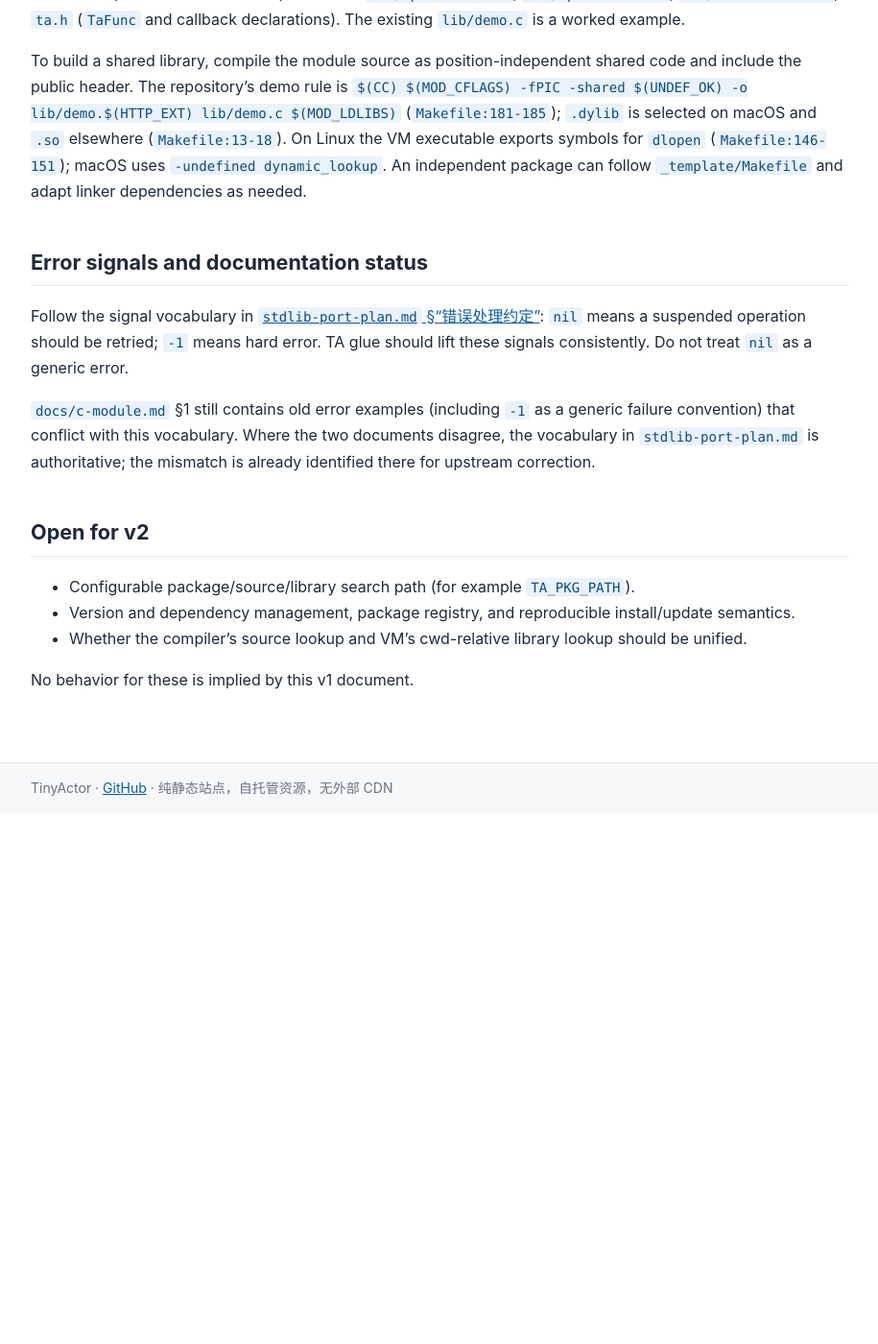
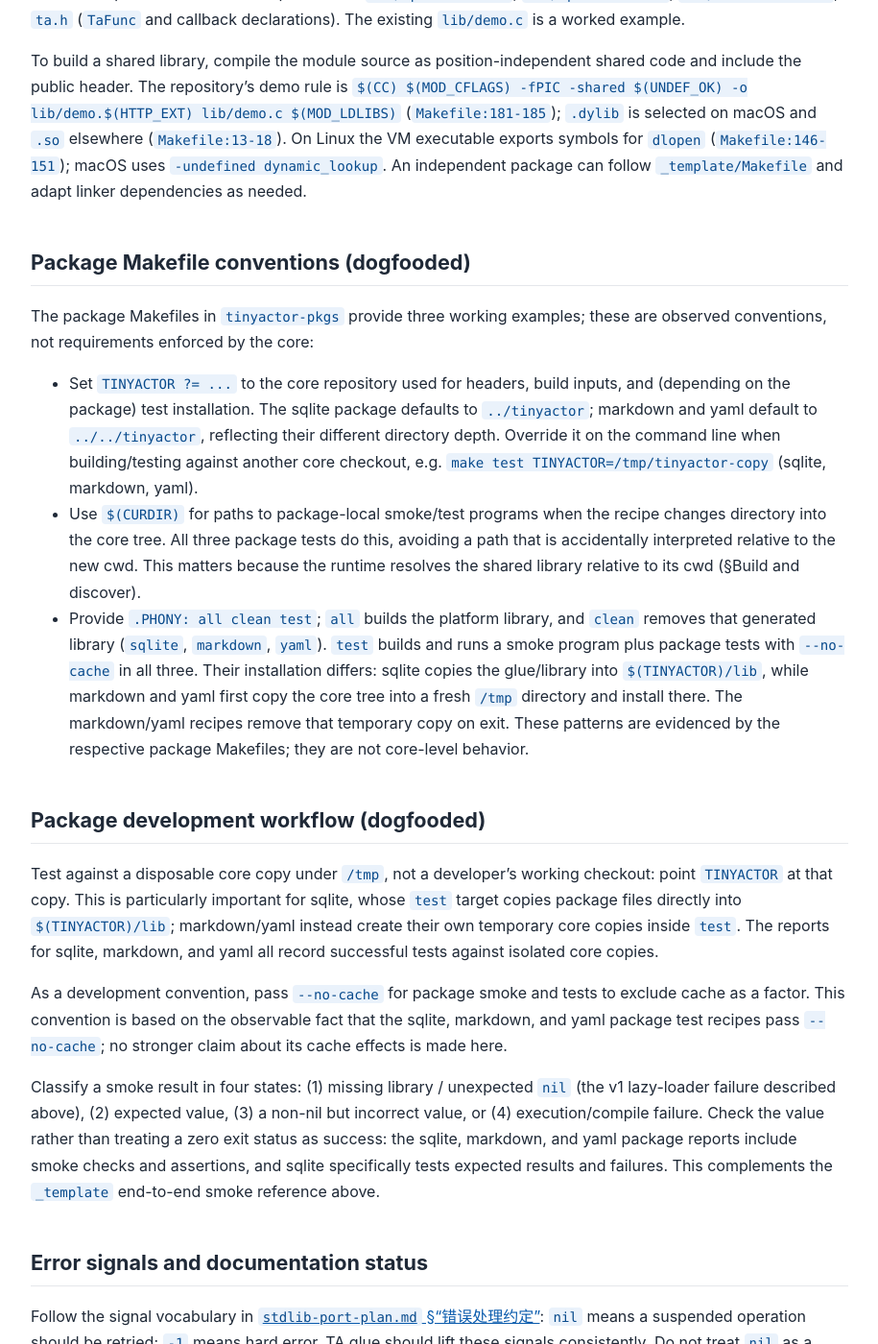
Before and after one commit to tiancaiamao/tinyactor, a Jekyll site: the page built from docs/packages.md, in a window 1280 px wide and 1400 px high, scrolled down 1756 px. Shown: the whole window at 96% size, without its empty margins (182-1097 px from the left). Built offline with Jekyll 4.4.1, drawn with Linux system fonts in a browser that asks for light colours; our own code applies the rules of GitHub Pages for plain Markdown files; before the commit the page ends 2603 px from its top, so only the background shows below that; some of the changed text lies outside the part shown.

Commit message:
docs(packages): distill dogfooded Makefile and dev-workflow conventions
From sqlite/markdown/yaml package work: TINYACTOR override, CURDIR usage
to avoid cwd-relative load misalignment, /tmp disposable-core testing,
and --no-cache as convention (claimed only as observable Makefile fact).

```diff
--- a/docs/packages.md
+++ b/docs/packages.md
@@ -30,6 +30,22 @@ A dynamic C module exports `void vm_load_self(VM *vm)`. The VM finds that exact
 
 To build a shared library, compile the module source as position-independent shared code and include the public header. The repository's demo rule is `$(CC) $(MOD_CFLAGS) -fPIC -shared $(UNDEF_OK) -o lib/demo.$(HTTP_EXT) lib/demo.c $(MOD_LDLIBS)` (`Makefile:181-185`); `.dylib` is selected on macOS and `.so` elsewhere (`Makefile:13-18`). On Linux the VM executable exports symbols for `dlopen` (`Makefile:146-151`); macOS uses `-undefined dynamic_lookup`. An independent package can follow `_template/Makefile` and adapt linker dependencies as needed.
 
+## Package Makefile conventions (dogfooded)
+
+The package Makefiles in `tinyactor-pkgs` provide three working examples; these are observed conventions, not requirements enforced by the core:
+
+* Set `TINYACTOR ?= ...` to the core repository used for headers, build inputs, and (depending on the package) test installation. The sqlite package defaults to `../tinyactor`; markdown and yaml default to `../../tinyactor`, reflecting their different directory depth. Override it on the command line when building/testing against another core checkout, e.g. `make test TINYACTOR=/tmp/tinyactor-copy` (sqlite, markdown, yaml).
+* Use `$(CURDIR)` for paths to package-local smoke/test programs when the recipe changes directory into the core tree. All three package tests do this, avoiding a path that is accidentally interpreted relative to the new cwd. This matters because the runtime resolves the shared library relative to its cwd (§Build and discover).
+* Provide `.PHONY: all clean test`; `all` builds the platform library, and `clean` removes that generated library (`sqlite`, `markdown`, `yaml`). `test` builds and runs a smoke program plus package tests with `--no-cache` in all three. Their installation differs: sqlite copies the glue/library into `$(TINYACTOR)/lib`, while markdown and yaml first copy the core tree into a fresh `/tmp` directory and install there. The markdown/yaml recipes remove that temporary copy on exit. These patterns are evidenced by the respective package Makefiles; they are not core-level behavior.
+
+## Package development workflow (dogfooded)
+
+Test against a disposable core copy under `/tmp`, not a developer's working checkout: point `TINYACTOR` at that copy. This is particularly important for sqlite, whose `test` target copies package files directly into `$(TINYACTOR)/lib`; markdown/yaml instead create their own temporary core copies inside `test`. The reports for sqlite, markdown, and yaml all record successful tests against isolated core copies.
+
+As a development convention, pass `--no-cache` for package smoke and tests to exclude cache as a factor. This convention is based on the observable fact that the sqlite, markdown, and yaml package test recipes pass `--no-cache`; no stronger claim about its cache effects is made here.
+
+Classify a smoke result in four states: (1) missing library / unexpected `nil` (the v1 lazy-loader failure described above), (2) expected value, (3) a non-nil but incorrect value, or (4) execution/compile failure. Check the value rather than treating a zero exit status as success: the sqlite, markdown, and yaml package reports include smoke checks and assertions, and sqlite specifically tests expected results and failures. This complements the `_template` end-to-end smoke reference above.
+
 ## Error signals and documentation status
 
 Follow the signal vocabulary in [`stdlib-port-plan.md` §“错误处理约定”](stdlib-port-plan.md#贯穿约定v5-新增先于一切模块): `nil` means a suspended operation should be retried; `-1` means hard error. TA glue should lift these signals consistently. Do not treat `nil` as a generic error.
@@ -38,7 +54,8 @@ Follow the signal vocabulary in [`stdlib-port-plan.md` §“错误处理约定
 
 ## Open for v2
 
-* Configurable package/source/library search path (for example `TA_PKG_PATH`).
+* Configurable package/source/library search path (for example `TA_PKG_PATH`). The sqlite/markdown/yaml dogfood confirms a concrete cwd mismatch risk for runtime libraries, but the tested workarounds are to run from the core root and use `$(CURDIR)` for package test paths, or test in an isolated core copy. A configurable path remains a v2 question; these package runs do not establish its design or claim that it is required.
+
 * Version and dependency management, package registry, and reproducible install/update semantics.
 * Whether the compiler's source lookup and VM's cwd-relative library lookup should be unified.
 
```
